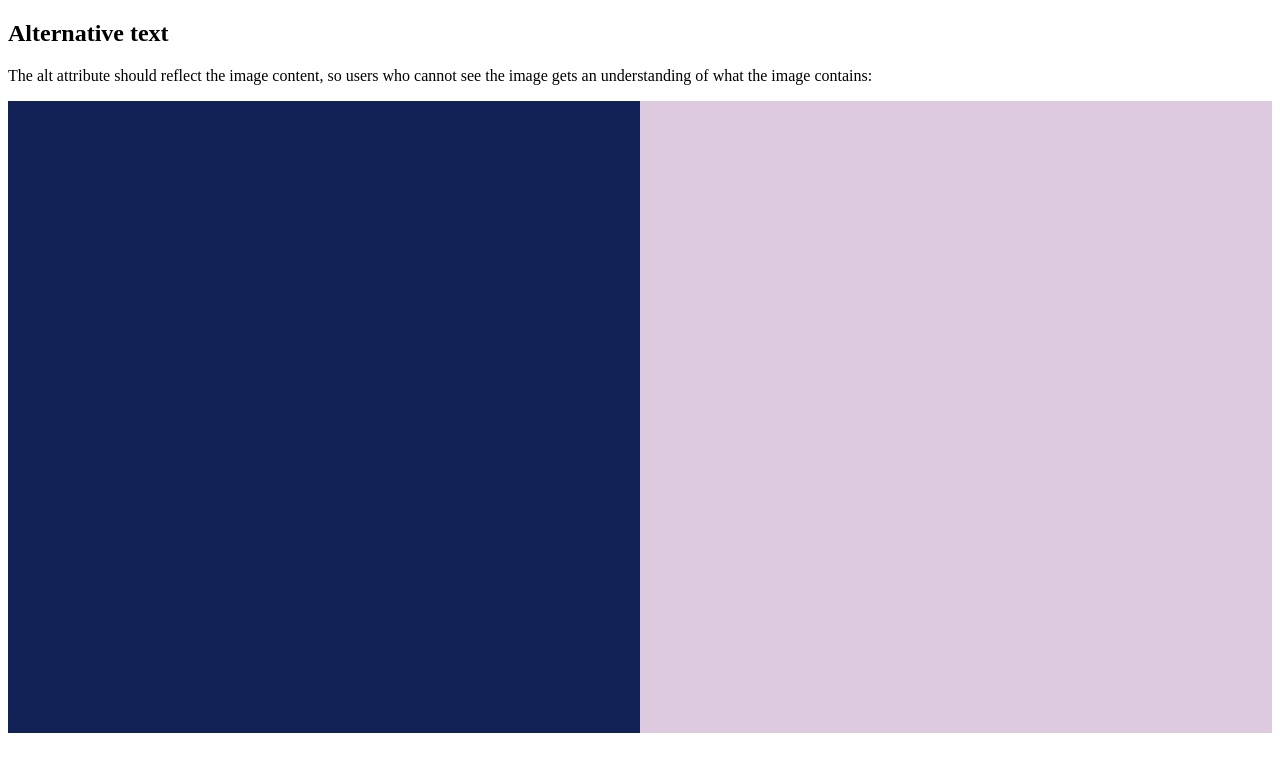
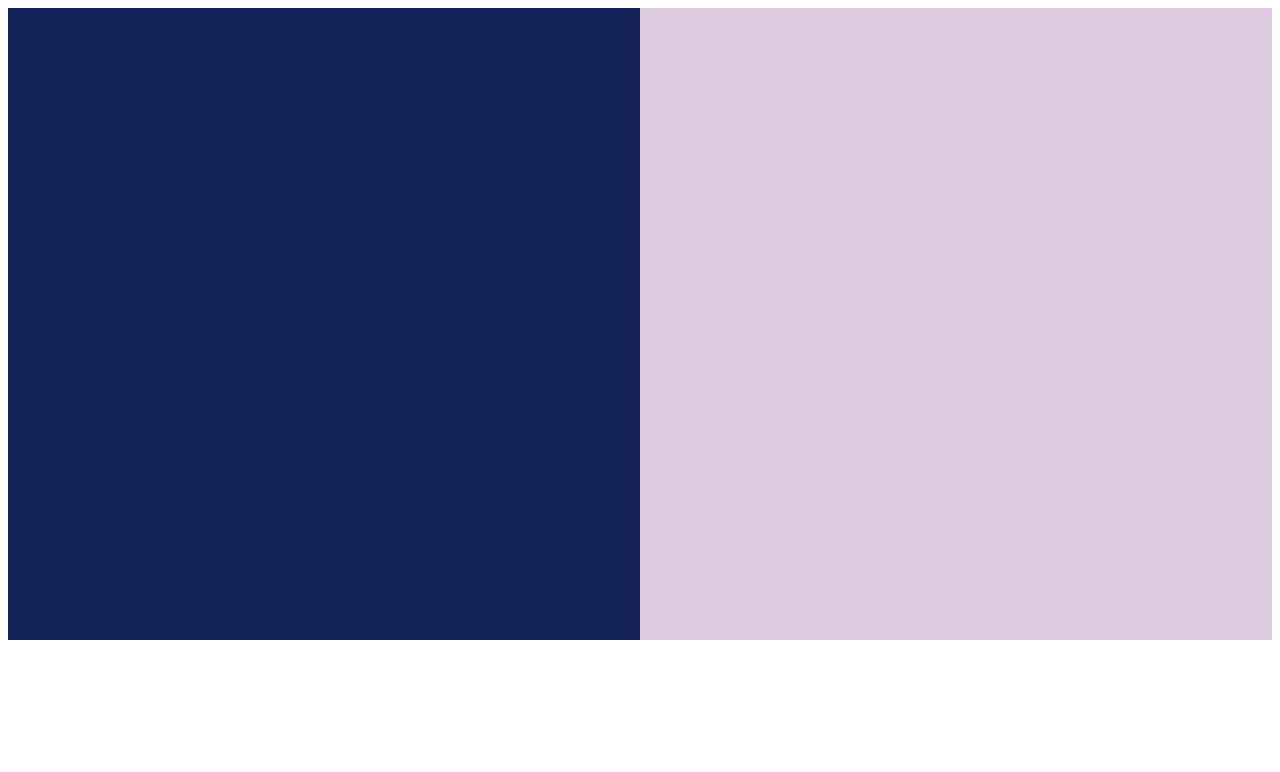
Before and after one commit to babakgholamirad/BlueWhite, a plain HTML site: page index.html in a window 1280 px wide. Drawn offline with Linux system fonts and the light colour scheme.

Commit message:
Remove Title And Paragraf Tag

```diff
--- a/index.html
+++ b/index.html
@@ -2,10 +2,6 @@
 <html>
 
 <body>
-
-    <h2>Alternative text</h2>
-
-    <p>The alt attribute should reflect the image content, so users who cannot see the image gets an understanding of what the image contains:</p>
 
     <img src="a.png" alt="BlueAndWhite" width="100%" height="100%">
 
```
